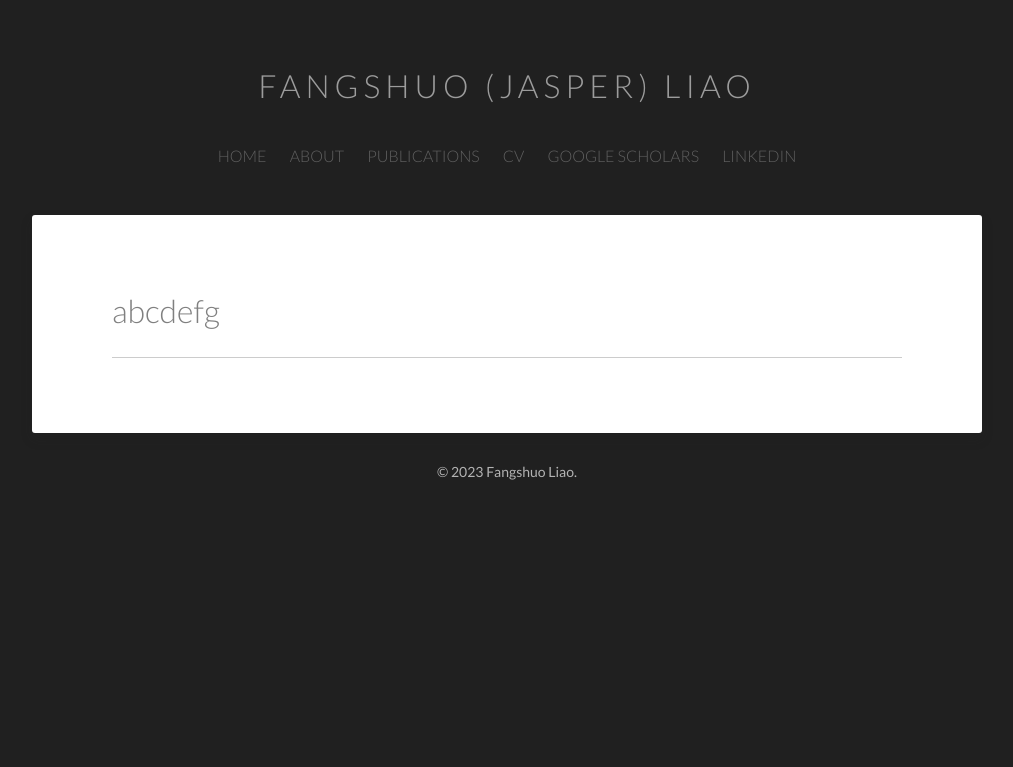
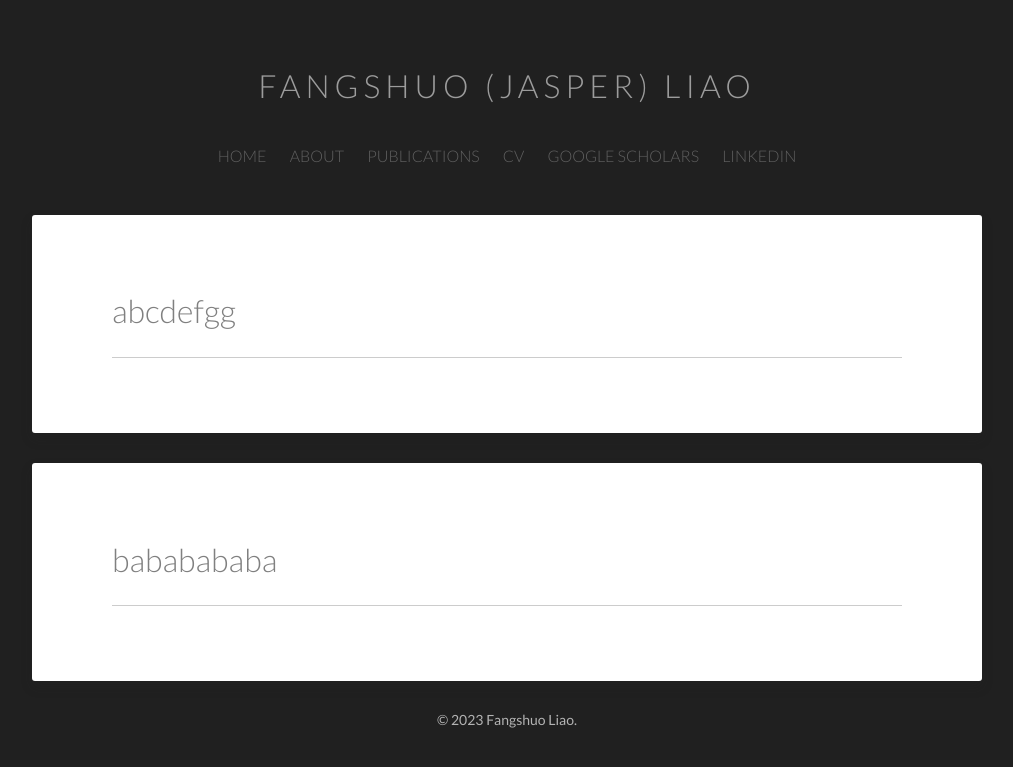
Before and after one commit to JasperLiao/JasperLiao.github.io, a Jekyll site: the page built from publications/index.html, in a window 1280 px wide. Shown: the top 767 px of the page, without its empty margins (133-1146 px from the left). Built offline with Jekyll 4.4.1, drawn with Linux system fonts in a browser that asks for light colours.

Commit message:
fix publications

```diff
--- a/publications/index.html
+++ b/publications/index.html
@@ -8,21 +8,44 @@ title: Publications
 
 <article>
     <h1 class="entry-title">
-        abcdefg
+        abcdefgg
     </h1>
 
     <hr>
 
-    <ul class="entry-meta inline-list">
+    <!-- <ul class="entry-meta inline-list">
         {% for item in (0..site.tags.size) %}{% unless forloop.last %}
             {% capture this_word %}{{ tags_list[item] | strip_newlines }}{% endcapture %}
   	             <li><a href="#{{ this_word }}" class="tag"><span class="term">{{ this_word }}</span> <span class="count">({{ site.tags[this_word].size }})</span></a></li>
             {% endunless %}
         {% endfor %}
-    </ul>
+    </ul> -->
+
+
+
 </article>
 
-{% for item in (0..site.tags.size) %}{% unless forloop.last %}
+
+<article>
+    <h1 class="entry-title">
+        bababababa
+    </h1>
+
+    <hr>
+
+    <!-- <ul class="entry-meta inline-list">
+        {% for item in (0..site.tags.size) %}{% unless forloop.last %}
+            {% capture this_word %}{{ tags_list[item] | strip_newlines }}{% endcapture %}
+  	             <li><a href="#{{ this_word }}" class="tag"><span class="term">{{ this_word }}</span> <span class="count">({{ site.tags[this_word].size }})</span></a></li>
+            {% endunless %}
+        {% endfor %}
+    </ul> -->
+
+
+
+</article>
+
+<!-- {% for item in (0..site.tags.size) %}{% unless forloop.last %}
     {% capture this_word %}{{ tags_list[item] | strip_newlines }}{% endcapture %}
 	<article>
         <h1 id="{{ this_word }}" class="entry-title">{{ this_word }}</h1>
@@ -36,4 +59,4 @@ title: Publications
                 {% endfor %}
 		  </ul>
     </article>
-{% endunless %}{% endfor %}
+{% endunless %}{% endfor %} -->
```
